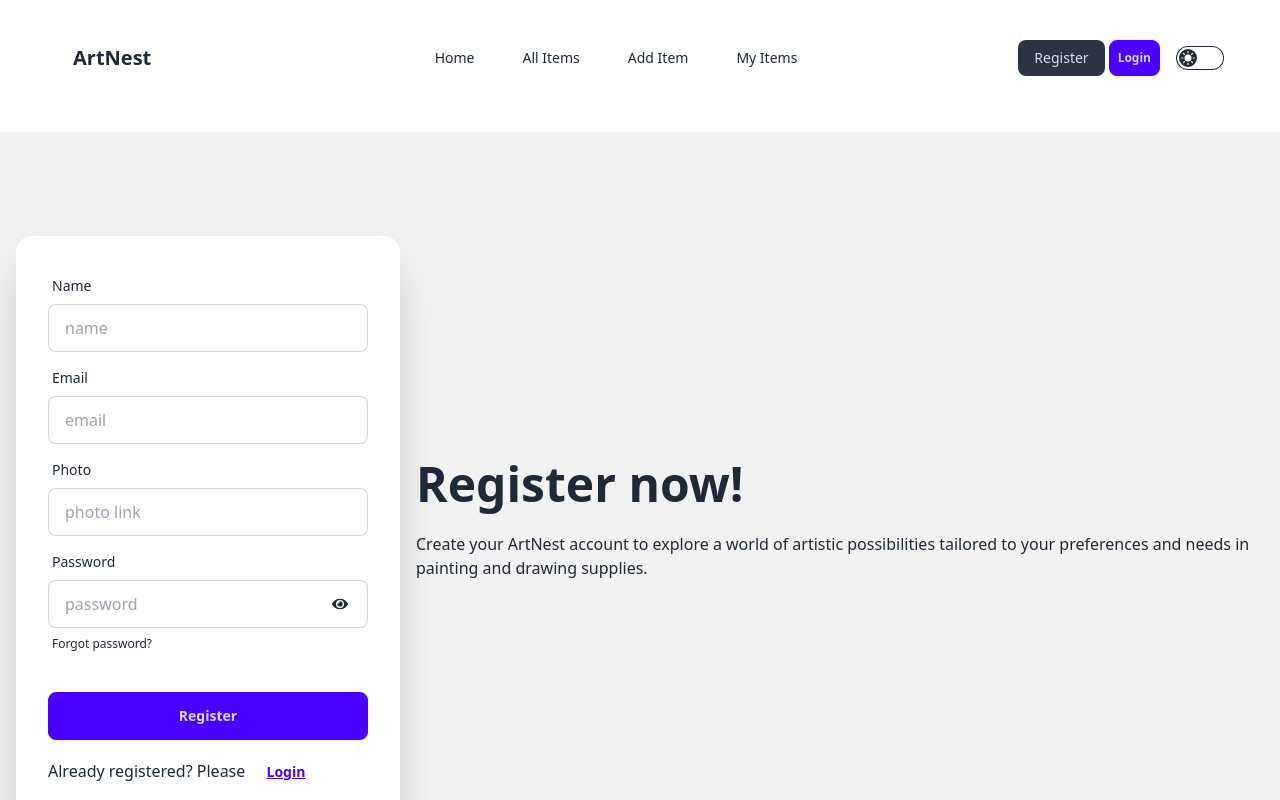
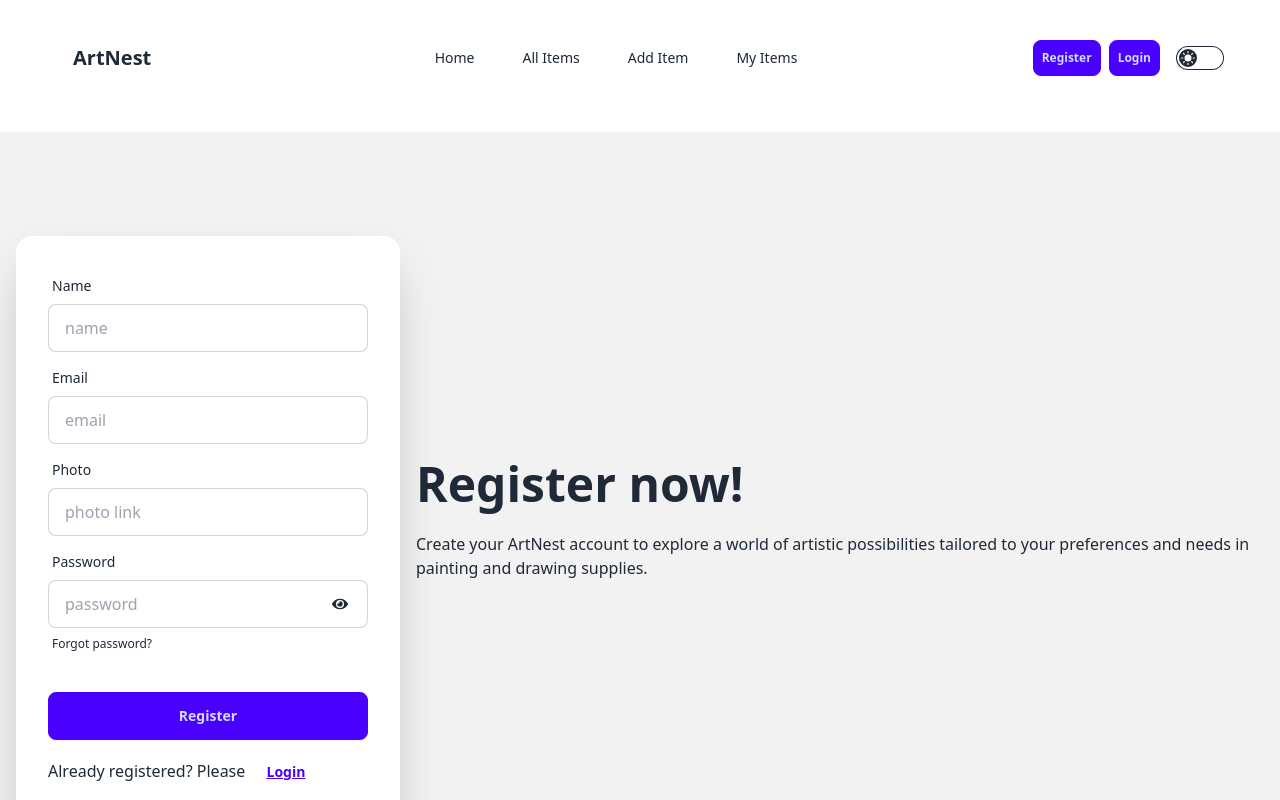
Before and after one commit to sioanik/artnest-client, a React (Vite) app: page /register in a window 1280 px wide. Shown: the top 800 px of the page. Built offline with nearby package versions, Linux system fonts and the light colour scheme; no server answers.

Commit message:
final v4

```diff
--- a/src/components/Login.jsx
+++ b/src/components/Login.jsx
@@ -48,10 +48,10 @@ const Login = () => {
     console.log(location);
     useEffect(() => {
         if (user) {
-            navigate(location?.state.pathname ? location.state.pathname : '/')
+            navigate(location?.state ? location.state : '/')
 
         }
-    }, [user])
+    }, [user, location.state, navigate])
 
     return (
         <div>
--- a/src/components/Navbar.jsx
+++ b/src/components/Navbar.jsx
@@ -1,5 +1,5 @@
 import { useContext, useEffect, useState } from "react";
-import { NavLink } from "react-router-dom";
+import { Link, NavLink } from "react-router-dom";
 import { AuthContext } from "./AuthProvider";
 import 'react-tooltip/dist/react-tooltip.css'
 import { Tooltip } from 'react-tooltip'
@@ -106,9 +106,9 @@ const Navbar = () => {
                             <NavLink to={'/login'}>Login</NavLink>
                         </li> */}
 
-                        <li className="hidden md:block">
+                        {/* <li className="hidden md:block">
                             <NavLink to={'/register'}>Register</NavLink>
-                        </li>
+                        </li> */}
 
                         {/* <li>
                             <NavLink to={'/register'}>Logout</NavLink>
@@ -135,9 +135,15 @@ const Navbar = () => {
 
                             </div> :
 
+                            <div className="flex gap-2">
+                                <button className='btn btn-xs h-9 btn-primary'>
+                                <Link to={'/register'}>Register</Link>
+                            </button>
                             <button className='btn btn-xs h-9 btn-primary'>
-                                <NavLink to={'/login'}>Login</NavLink>
+                                <Link to={'/login'}>Login</Link>
                             </button>
+                            </div>
+
 
                         }
                     </div>
--- a/src/components/Register.jsx
+++ b/src/components/Register.jsx
@@ -13,7 +13,7 @@ const Register = () => {
 
     const navigate = useNavigate()
 
-    const location = useLocation()
+    // const location = useLocation()
 
     const handleRegister = (e) => {
         e.preventDefault()
@@ -51,18 +51,18 @@ const Register = () => {
 
                 updateUserProfile(name, image)
                     .then(() => {
-
+                        navigate('/')
                     })
             })
 
     }
 
-    useEffect(() => {
-        if (user) {
-            navigate(location?.state.pathname ? location.state.pathname : '/')
+    // useEffect(() => {
+    //     if (user) {
+    //         navigate(location?.state.pathname ? location.state.pathname : '/')
 
-        }
-    }, [user])
+    //     }
+    // }, [user])
 
 
 
```
